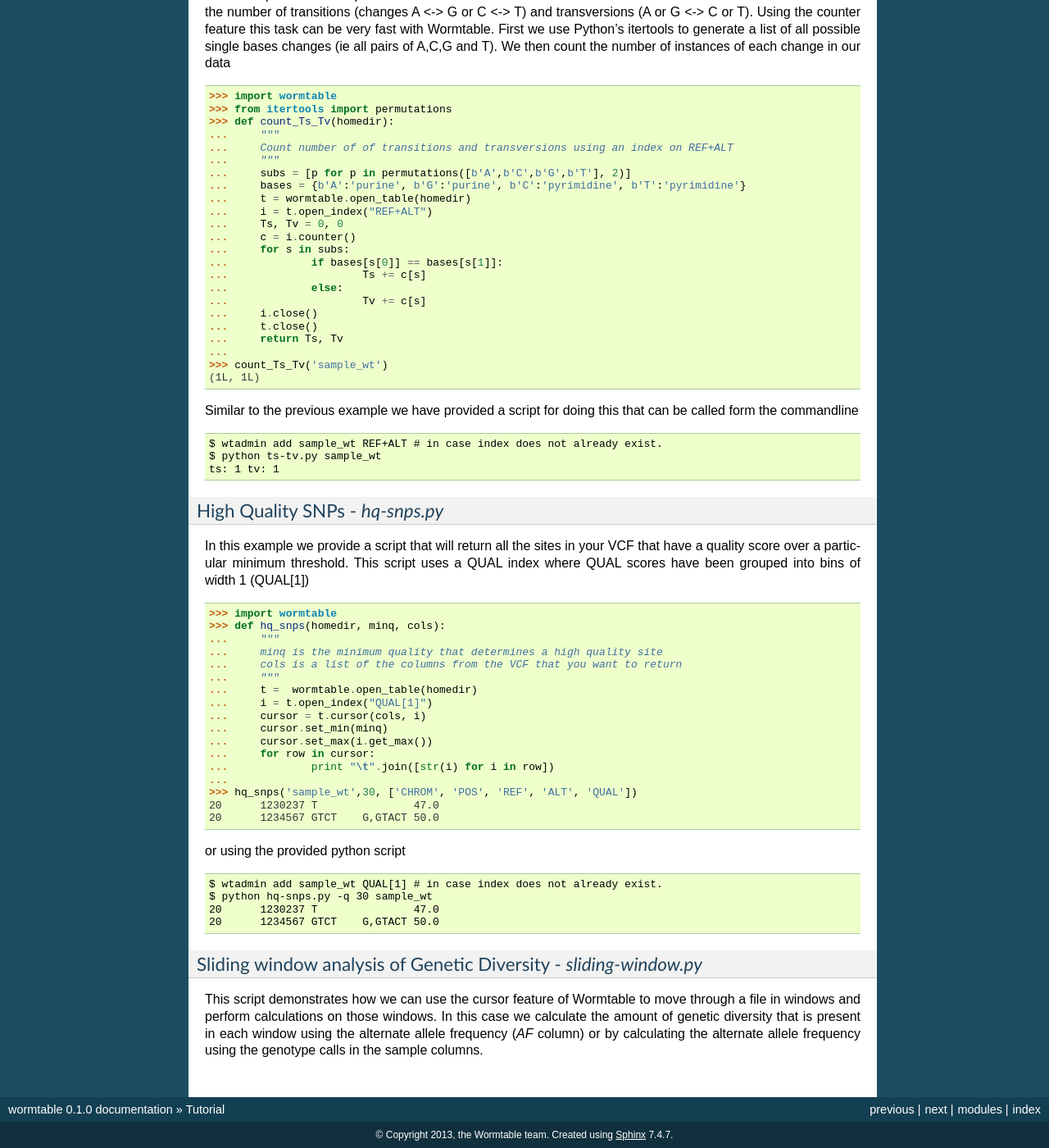
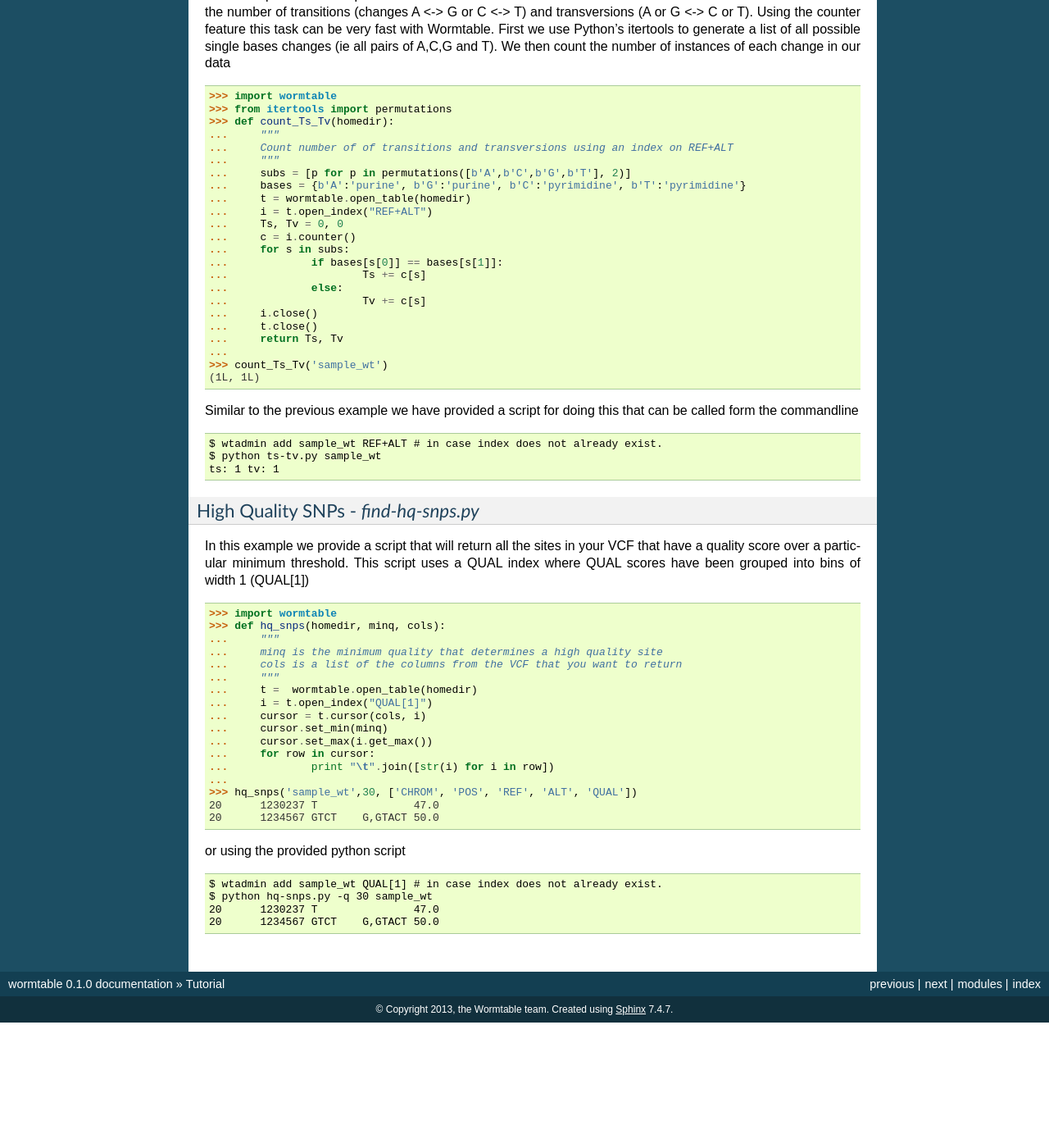
Before and after one commit to wormtable/wormtable, a Sphinx documentation site: the page built from docs/source/tutorial.rst, in a window 1280 px wide and 1400 px high, scrolled down 6311 px. Shown: the whole window at 82% size. Built offline with Sphinx 7.4.7, drawn with Linux system fonts in a browser that asks for light colours; formulas are drawn with MathJax 3; after the commit the page ends 7558 px from its top, so only the background shows below that; some of the changed text lies outside the part shown.

Commit message:
Edits to make new tutorial script names match text. Removed sliding-window.py example from tutorial.

```diff
--- a/docs/source/tutorial.rst
+++ b/docs/source/tutorial.rst
@@ -411,7 +411,7 @@ called form the commandline ::
 	$ python ts-tv.py sample_wt
 	ts: 1 tv: 1
 
-High Quality SNPs - *hq-snps.py*
+High Quality SNPs - *find-hq-snps.py*
 --------------------------------
 In this example we provide a script that will return all the sites in your VCF
 that have a quality score over a particular minimum threshold. This script uses
@@ -442,12 +442,3 @@ or using the provided python script ::
 	$ python hq-snps.py -q 30 sample_wt
 	20      1230237 T               47.0
 	20      1234567 GTCT    G,GTACT 50.0
-
-
-Sliding window analysis of Genetic Diversity - *sliding-window.py*
--------------------------------------------------------------------
-This script demonstrates how we can use the cursor feature of Wormtable to move
-through a file in windows and perform calculations on those windows. In this
-case we calculate the amount of genetic diversity that is present in each window
-using the alternate allele frequency (*AF* column) or by calculating the
-alternate allele frequency using the genotype calls in the sample columns.
```
Also changed, not shown: other parts of docs/source/tutorial.rst (+1 -1 lines).
